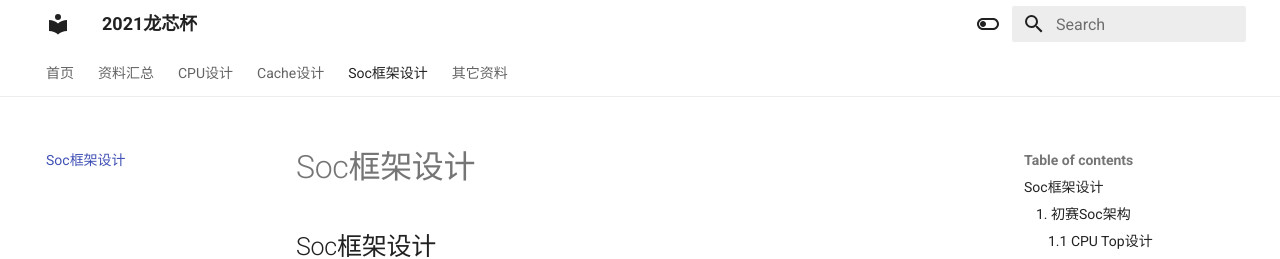
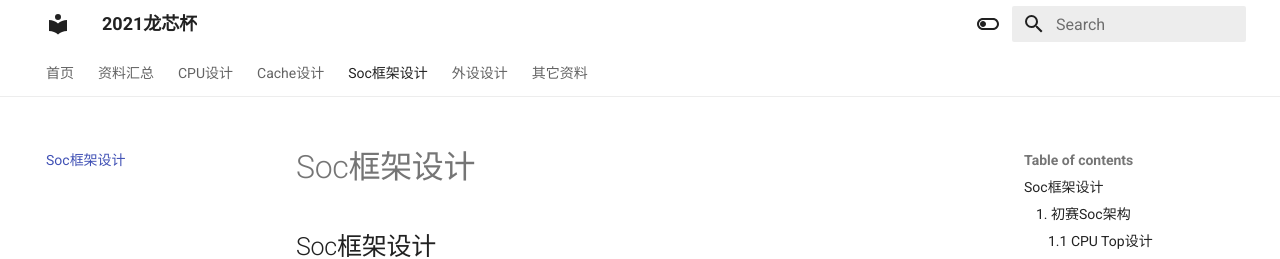
Before and after one commit to LXBchong/long_xin_bei, an MkDocs documentation site: the page built from docs/competition/Soc框架设计.md, in a window 1280 px wide and 900 px high. Shown: the top 259 px of the window. Built offline with MkDocs 1.6.1 and Material for MkDocs 9.7.7, drawn with Linux system fonts in a browser that asks for light colours.

Commit message:
Update mkdocs.yml

```diff
--- a/mkdocs.yml
+++ b/mkdocs.yml
@@ -6,6 +6,7 @@ nav:
   - CPU设计: competition/CPU设计.md
   - Cache设计: competition/Cache设计.md
   - Soc框架设计: competition/Soc框架设计.md
+  - 外设设计: competition/外设部分设计.md
   - 其它资料:
     - 《超标量处理器》笔记: competition/超标量处理器笔记.md
     - 指令集: competition/materials/指令集.md
```
